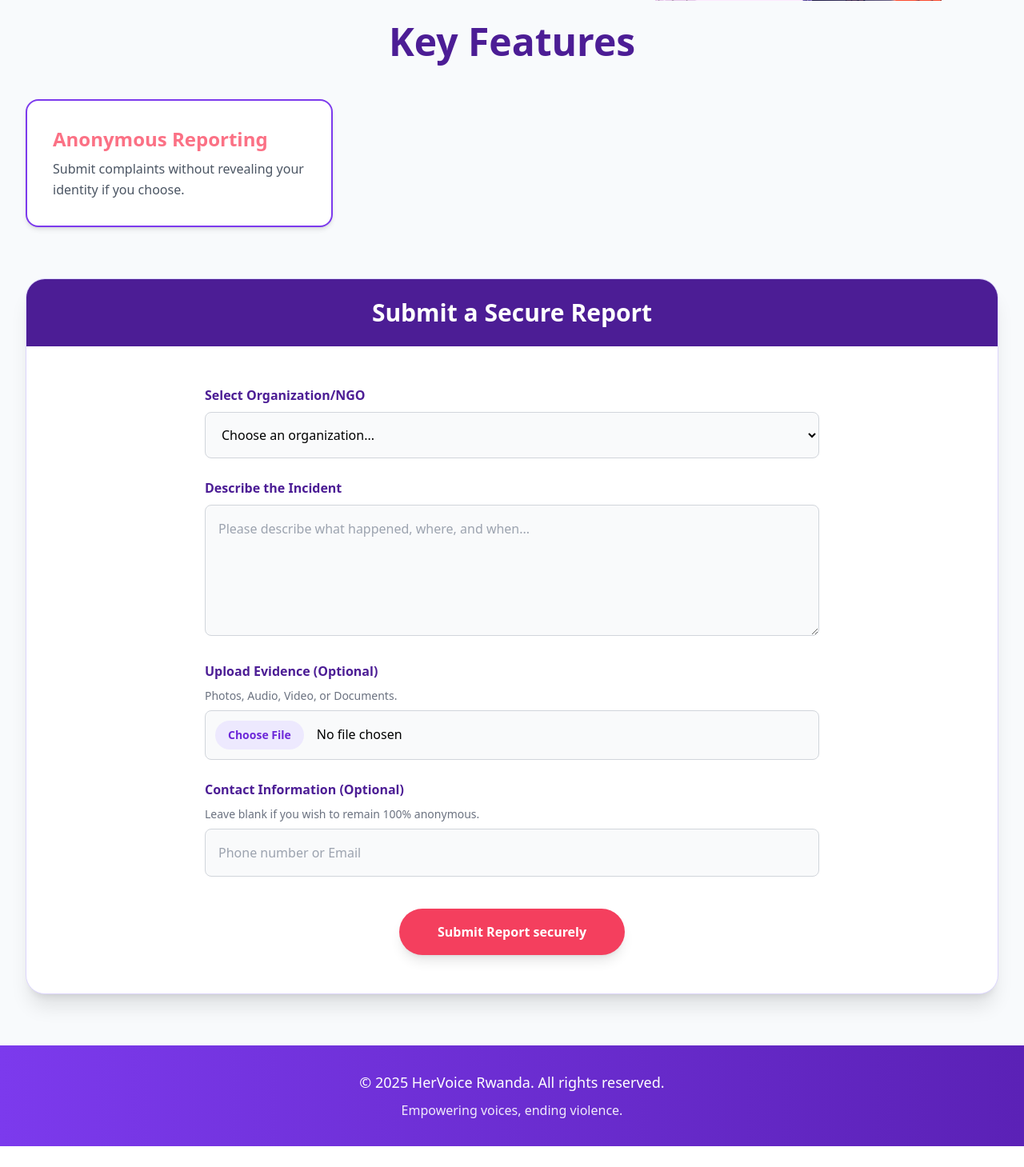
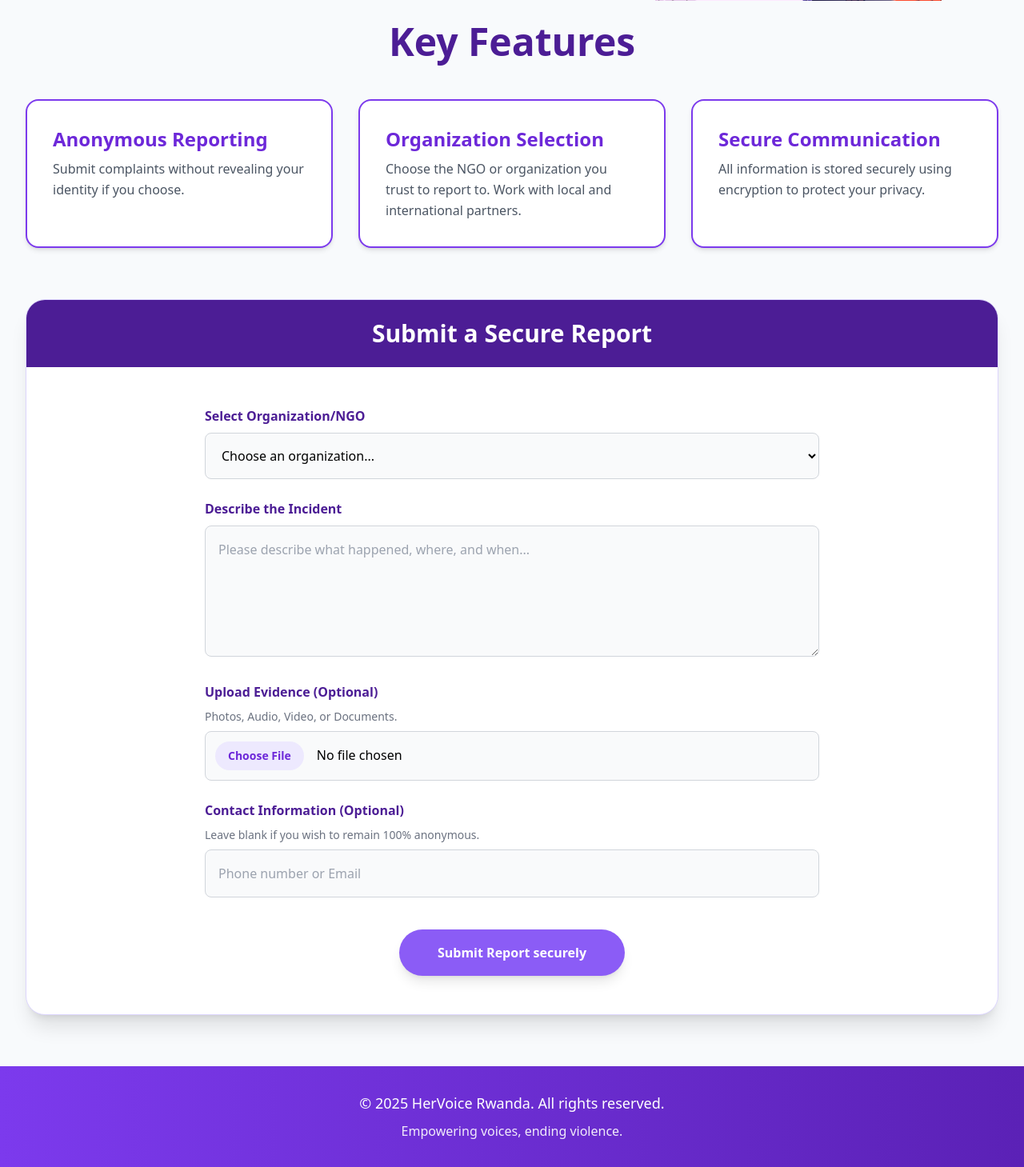
Before and after one commit to Ange290/HerVoice-Rwanda, a PHP site: page / in a window 1280 px wide. Shown: the part 528-1987 px from the top of the page at 80% size. Before the commit the page ends 1961 px from the top, so only its background shows below. Run offline with PHP 8.4, Linux system fonts and the light colour scheme; some libraries are stand-ins or nearby versions.

Commit message:
add new feature

```diff
--- a/index.php
+++ b/index.php
@@ -34,8 +34,16 @@
             <h2 class="text-center text-violet-900 text-4xl md:text-5xl font-bold mb-12">Key Features</h2>
             <div class="grid grid-cols-1 md:grid-cols-2 lg:grid-cols-3 gap-8">
                 <div class="bg-white p-8 rounded-2xl shadow-md border-2 border-violet-600">
-                    <h3 class="text-rose-400 text-2xl font-bold mb-2">Anonymous Reporting</h3>
+                    <h3 class="text-violet-700 text-2xl font-bold mb-2">Anonymous Reporting</h3>
                     <p class="text-gray-600">Submit complaints without revealing your identity if you choose.</p>
+                </div>
+                 <div class="bg-white p-8 rounded-2xl shadow-md border-2 border-violet-600">
+                    <h3 class="text-violet-700 text-2xl font-bold mb-2">Organization Selection</h3>
+                    <p class="text-gray-600">Choose the NGO or organization you trust to report to. Work with local and international partners.</p>
+                </div>
+                 <div class="bg-white p-8 rounded-2xl shadow-md border-2 border-violet-600">
+                    <h3 class="text-violet-700 text-2xl font-bold mb-2">Secure Communication</h3>
+                    <p class="text-gray-600">All information is stored securely using encryption to protect your privacy.</p>
                 </div>
                 </div>
         </section>
@@ -91,7 +99,7 @@
                     </div>
 
                     <div class="text-center pt-4">
-                        <button type="submit" class="w-full md:w-auto bg-rose-500 hover:bg-rose-600 text-white font-bold py-4 px-12 rounded-full shadow-lg transform hover:-translate-y-1 transition duration-300">
+                        <button type="submit" class="w-full md:w-auto bg-violet-500 hover:bg-violet-600 text-white font-bold py-4 px-12 rounded-full shadow-lg transform hover:-translate-y-1 transition duration-300">
                             Submit Report securely
                         </button>
                     </div>
```
